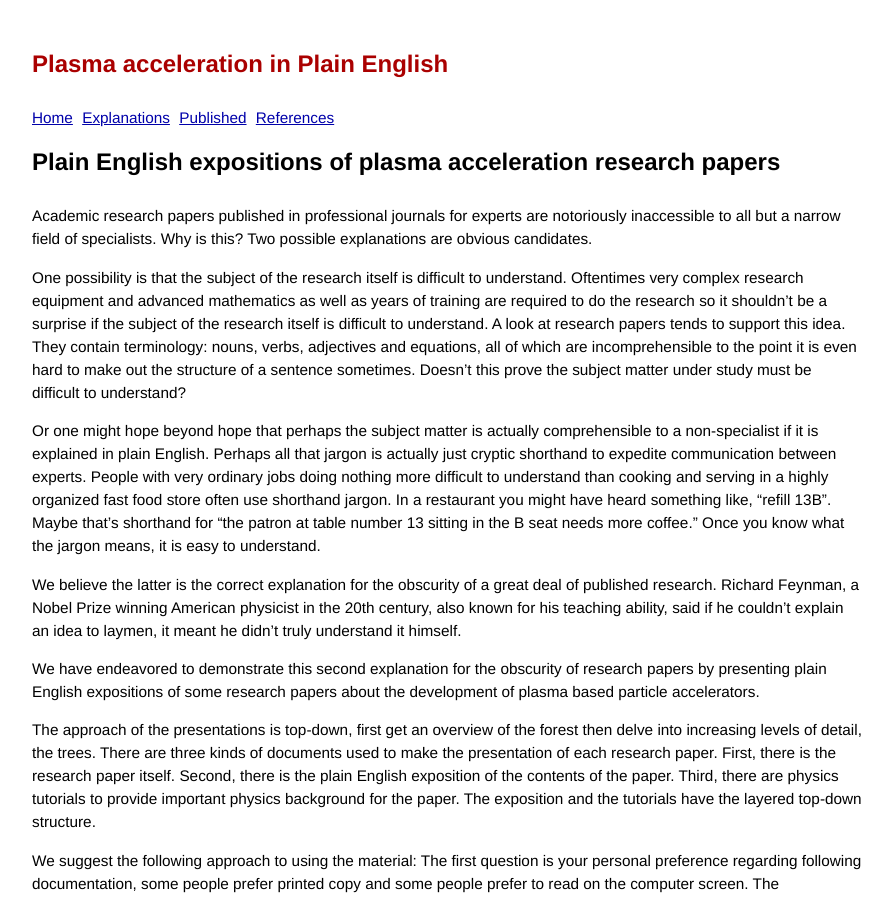
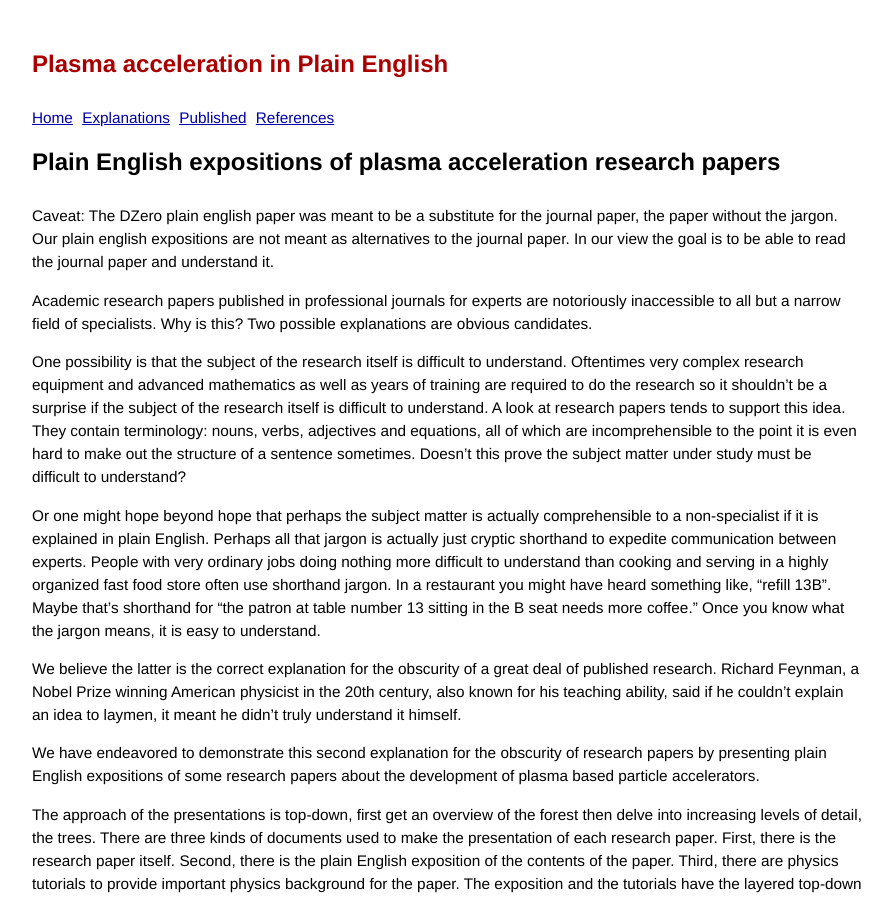
Before and after one commit to grbfacet/facet, a Jekyll site: the page built from plasma-accel-explained.md, in a window 1280 px wide and 900 px high. Shown: the whole window, without its empty margins (193-1085 px from the left). Built offline with Jekyll 4.4.1, drawn with Linux system fonts in a browser that asks for light colours.

Commit message:
Update plasma-accel-explained.md

```diff
--- a/plasma-accel-explained.md
+++ b/plasma-accel-explained.md
@@ -3,6 +3,8 @@ layout: default
 title: Plain English expositions of plasma acceleration research papers
 ---
 
+
+Caveat: The DZero plain english paper was meant to be a substitute for the journal paper, the paper without the jargon. Our plain english expositions are not meant as alternatives to the journal paper. In our view the goal is to be able to read the journal paper and understand it.
 
 
 Academic research papers published in professional journals for experts are notoriously inaccessible to all but a narrow field of specialists. Why is this? Two possible explanations are obvious candidates.
```
